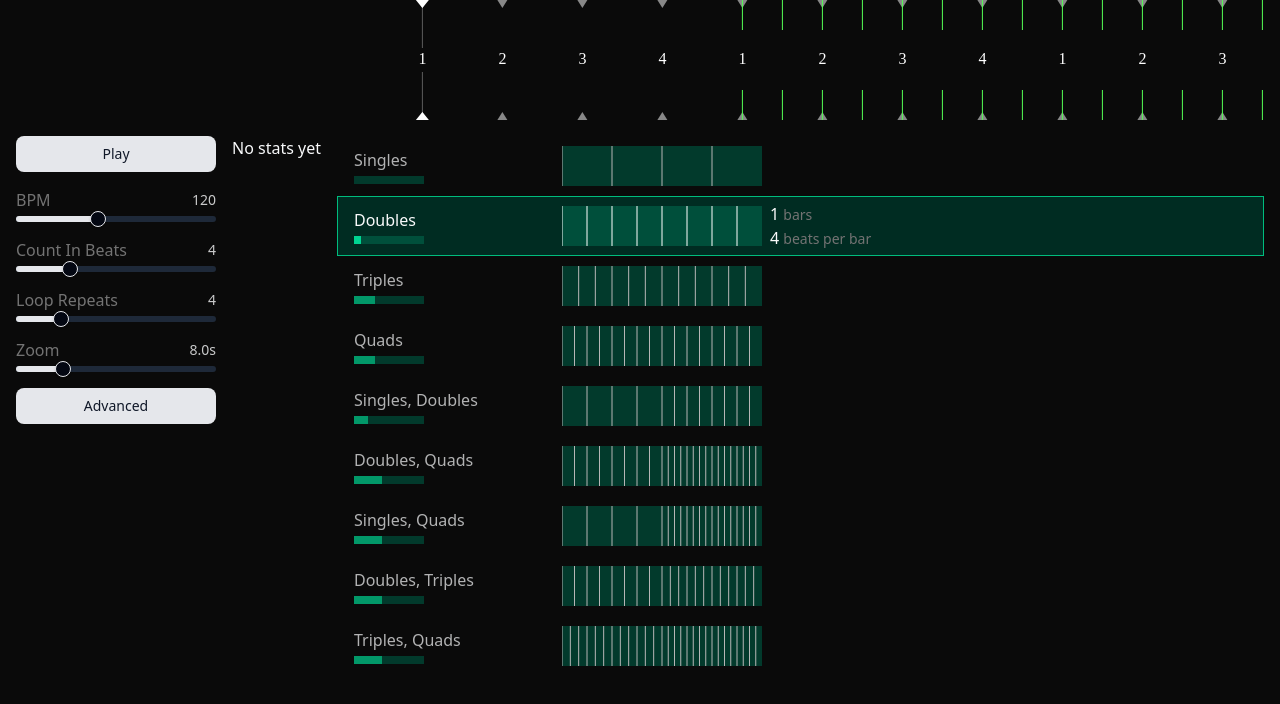
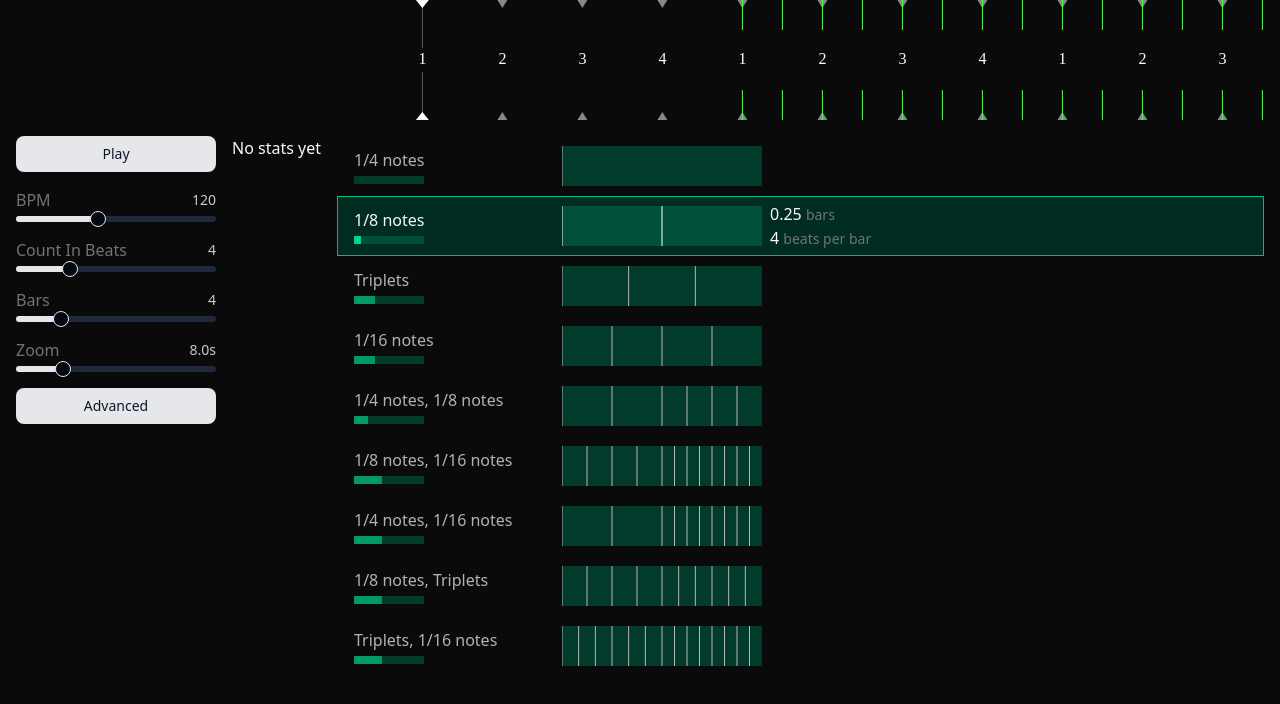
Before and after one commit to spensbot/beat-bot, a React (Vite) app: page / in a window 1280 px wide. Shown: the top 704 px of the page. Built offline with nearby package versions, Linux system fonts and the light colour scheme.

Commit message:
Change from loopRepeats to sessionBars

```diff
--- a/src/engine/AppState.ts
+++ b/src/engine/AppState.ts
@@ -8,7 +8,7 @@ import * as z from 'zod'
 export const TimeSettingsSchema = z.object({
   tempo: TempoSchema,
   countInBeats: z.number().min(0, "Count in beats must be at least 0"),
-  loopRepeats: z.number().min(1, "Loop repeats must be at least 1")
+  sessionBars: z.number().min(1, "bars must be at least 1")
 })
 
 export const VisualizerSettingsSchema = z.object({
@@ -46,7 +46,7 @@ export const initialState: AppState = {
   time: {
     tempo: { bpm: 120 }, // Default tempo
     countInBeats: 4, // How many beats to count in before starting the loop
-    loopRepeats: 4, // How many times the loop should repeat
+    sessionBars: 4, // How many times the loop should repeat
   },
   metronome: {
     gain: 0.5, // Volume of the metronome
--- a/src/engine/loop/LoopData.ts
+++ b/src/engine/loop/LoopData.ts
@@ -1,20 +1,45 @@
 import * as z from 'zod'
 
+export const NoteFilterIdSchema = z.string().brand("NoteFilterId")
+export type NoteFilterId_t = z.infer<typeof NoteFilterIdSchema>
+
+export const NoteFilterSchema = z.object({
+  id: NoteFilterIdSchema,
+  name: z.string(),
+  notes: z.array(z.number()).optional()
+})
+export type NoteFilter_t = z.infer<typeof NoteFilterSchema>
+
 export const LoopNoteSchema = z.object({
-  beatTime: z.number().min(0, "Beat time must be at least 0")
+  beatTime: z.number().min(0, "Beat time must be at least 0"),
+  filter: NoteFilterIdSchema.optional()
 })
 export type LoopNote_t = z.infer<typeof LoopNoteSchema>
 
 export const LoopDataSchema = z.object({
   beatLength: z.number().min(0, "Beat length must be at least 0"),
+  filtersById: z.record(NoteFilterIdSchema, NoteFilterSchema).optional(),
   notes: z.array(LoopNoteSchema)
 })
 export type LoopData_t = z.infer<typeof LoopDataSchema>
 
 export function loopData(beatLength: number, beatTimes: number[]): LoopData_t {
+  const filtersById: LoopData_t['filtersById'] = {}
+
+  // for (const [, filterIdString] of beatTimes) {
+  //   const filterId = filterIdString as NoteFilterId_t | undefined
+  //   if (filterId && !(filterId in filtersById)) {
+  //     filtersById[filterId] = {
+  //       id: filterId,
+  //       name: filterId
+  //     }
+  //   }
+  // }
+
   return {
     beatLength,
-    notes: beatTimes.map(beatTime => ({ beatTime }))
+    filtersById,
+    notes: beatTimes.map((beatTime) => ({ beatTime }))
   }
 }
 
--- a/src/engine/loop/Session.ts
+++ b/src/engine/loop/Session.ts
@@ -1,4 +1,4 @@
-import { beatsToDuration, PerfTime } from "@/utils/timeUtils";
+import { beatsToDuration, Duration, PerfTime } from "@/utils/timeUtils";
 import { Press_t } from "../input/InputEngine";
 import { Loop_t } from "./Loop";
 import { TimeSettings } from "../AppState";
@@ -19,8 +19,8 @@ export function sessionStartTimeFromNow(now: PerfTime, time: TimeSettings): Perf
 
 export function initSession(now: PerfTime, loop: Loop_t, time: TimeSettings): Session_t {
   const start = sessionStartTimeFromNow(now, time)
-  const loopDuration = beatsToDuration(time.tempo, loop.data.beatLength * time.loopRepeats);
-  const end = start.plus(loopDuration)
+  const sessionDuration = getSessionDuration(loop, time)
+  const end = start.plus(sessionDuration)
   // const end = start.plus(loopDuration.plus(afterBuffer))
 
   return {
@@ -29,3 +29,7 @@ export function initSession(now: PerfTime, loop: Loop_t, time: TimeSettings): Se
     presses: []
   };
 }
+
+export function getSessionDuration(loop: Loop_t, time: TimeSettings): Duration {
+  return beatsToDuration(time.tempo, loop.beatsPerBar * time.sessionBars / loop.data.beatLength)
+}
--- a/src/engine/loop/defaultLoops.ts
+++ b/src/engine/loop/defaultLoops.ts
@@ -2,36 +2,39 @@ import { Stats } from "@/utils/Stats";
 import { Loop_t, LoopId_t } from "./Loop";
 import { concat, repeat } from "./LoopData";
 
-const singles = basicRepeat('Singles', 1, 0.0)
-const doubles = basicRepeat('Doubles', 2, 0.1)
-const triples = basicRepeat('Triples', 3, 0.3)
-const quads = basicRepeat('Quads', 4, 0.3)
+const singles = basicRepeat('1/4 notes', 1, 0.0)
+const doubles = basicRepeat('1/8 notes', 2, 0.1)
+const triples = basicRepeat('Triplets', 3, 0.3)
+const quads = basicRepeat('1/16 notes', 4, 0.3)
 
 export const defaultLoops: Loop_t[] = [
   singles,
   doubles,
   triples,
   quads,
-  alternate([singles, doubles]),
-  alternate([doubles, quads]),
-  alternate([singles, quads]),
-  alternate([doubles, triples]),
-  alternate([triples, quads])
+  alternate([singles, doubles], 2),
+  alternate([doubles, quads], 2),
+  alternate([singles, quads], 2),
+  alternate([doubles, triples], 2),
+  alternate([triples, quads], 2)
 ]
 
-function basicRepeat(name: string, divisor: number, difficulty: number): Loop_t {
+function basicRepeat(name: string, divisor: number, difficulty: number, length: number = 1): Loop_t {
   return {
     id: name as LoopId_t,
     name,
     difficulty,
     beatsPerBar: 4,
-    data: repeat(divisor, 4)
+    data: repeat(divisor, length)
   }
 }
 
-function alternate(loops: Loop_t[]): Loop_t {
+function alternate(loops: Loop_t[], repeat: number): Loop_t {
   const name = loops.map(l => l.name).join(', ')
-  return concatLoops(name, loops)
+
+  const repeatedLoops = loops.map(l => Array(repeat).fill(l)).flat()
+
+  return concatLoops(name, repeatedLoops)
 }
 
 function concatLoops(name: string, loops: Loop_t[]): Loop_t {
--- a/src/redux/appSlice.ts
+++ b/src/redux/appSlice.ts
@@ -23,8 +23,8 @@ export const appSlice = createSlice({
     setCountInBeats: (state, action: PayloadAction<number>) => {
       state.time.countInBeats = action.payload
     },
-    setLoopRepeats: (state, action: PayloadAction<number>) => {
-      state.time.loopRepeats = action.payload
+    setSessionBars: (state, action: PayloadAction<number>) => {
+      state.time.sessionBars = action.payload
     },
     setMetronomeGain: (state, action: PayloadAction<number>) => {
       state.metronome.gain = action.payload
@@ -75,7 +75,7 @@ function resetSession(state: AppState) {
 export const {
   setTempo,
   setCountInBeats,
-  setLoopRepeats,
+  setSessionBars,
   setMetronomeGain,
   startSession,
   endSession,
--- a/src/ui/controls/Controls.tsx
+++ b/src/ui/controls/Controls.tsx
@@ -2,7 +2,7 @@ import { Button } from "@/components/ui/button"
 import {
   endSession,
   setCountInBeats,
-  setLoopRepeats,
+  setSessionBars,
   setTempo,
   setVisualizerLength,
   startSession,
@@ -109,19 +109,19 @@ function CountInSlider() {
 
 function LoopRepeatsSlider() {
   const dispatch = useDispatch()
-  const loopRepeats = useAppState((s) => s.time.loopRepeats)
+  const sessionBars = useAppState((s) => s.time.sessionBars)
   const disabled = useAppState((s) => s.activeSession !== undefined)
 
   return (
     <LabeledSlider
-      value={loopRepeats}
+      value={sessionBars}
       min={1}
       max={16}
       step={1}
       onChange={(value) => {
-        dispatch(setLoopRepeats(value))
+        dispatch(setSessionBars(value))
       }}
-      label="Loop Repeats"
+      label="Bars"
       valueString={(value) => `${Math.round(value)}`}
       disabled={disabled}
     />
--- a/src/ui/visualizer/drawVisualizerCanvas2d.ts
+++ b/src/ui/visualizer/drawVisualizerCanvas2d.ts
@@ -4,6 +4,7 @@ import { getBeatMarkers, getVisualizerCtx, getVisualizerRatio, VisualizerCtx } f
 import { clear, drawLine, drawRect, drawText, drawTriangles } from "../canvas2dUtils"
 import { expandLoop } from "@/engine/loop/expandLoop"
 import { SessionEval_t } from "@/engine/loop/SessionEval"
+import { getSessionDuration } from "@/engine/loop/Session"
 
 interface Ctx {
   canvas: CanvasRenderingContext2D,
@@ -76,12 +77,12 @@ function drawPresses({ canvas, vis, appState }: Ctx) {
 }
 
 function drawLoop({ canvas, vis, appState }: Ctx) {
-  const { loop, time: { tempo, loopRepeats } } = appState
+  const { loop, time } = appState
 
-  const playDuration = Duration.s(loop.data.beatLength * getPeriod_s(tempo) * loopRepeats)
+  const sessionDuration = getSessionDuration(loop, time)
   const sessionStart = PerfTime.s(vis.sessionStart_s)
-  const end = sessionStart.plus(playDuration)
-  const expandedLoop = expandLoop(loop.data, sessionStart, end, tempo)
+  const end = sessionStart.plus(sessionDuration)
+  const expandedLoop = expandLoop(loop.data, sessionStart, end, time.tempo)
 
   expandedLoop.forEach(note => {
     const ratio = getVisualizerRatio(note.time.duration.s(), vis)
```
Also changed, not shown: 1 other file (tests, documents, lock files or other folders).
